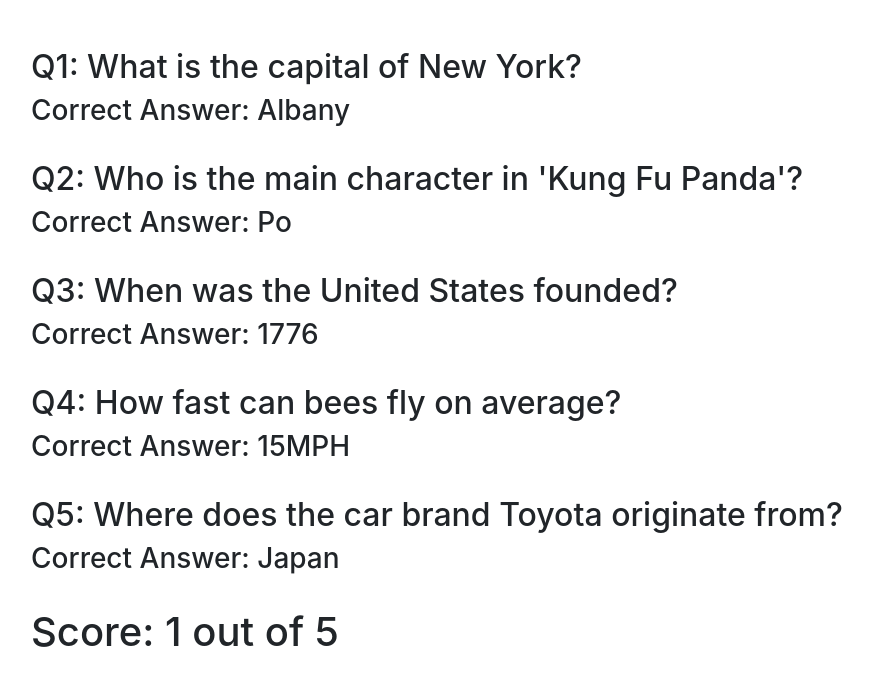
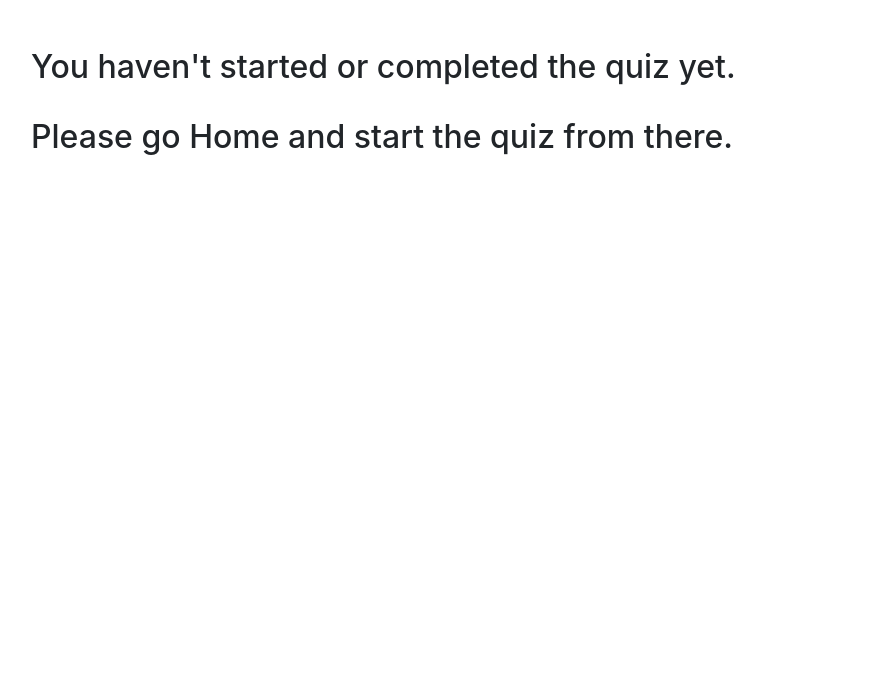
Before and after one commit to richardgalvez/python-playground, a Flask app: page /results in a window 1280 px wide. Shown: the part 24-710 px from the top of the page, without its empty margins (54-927 px from the left). Run offline with Flask 3, Linux system fonts and the light colour scheme; the visitor is signed in with stand-in values (Sample User, id 1); some libraries are stand-ins or nearby versions.

Commit message:
Cinquiz - Added check for user's score for /results.

```diff
--- a/cinquiz/templates/results.html
+++ b/cinquiz/templates/results.html
@@ -5,13 +5,15 @@
 {% endblock title %}
 
 {% block content %}
-<!-- TODO: Dynamically serve score, but only after validation of quiz completion.
-  Will need an if block/logically validate in app.py.-->
+  <div class="container mt-5">
+  {% if score < 5 %}
+  <h2>You haven't started or completed the quiz yet.</h2>
+  <br>
+  <h2>Please go Home and start the quiz from there.</h2>
 
 <!-- TODO: Show: Total score, all questions in order and what the user
   answered, whether it was correct or not, and the correct answer.-->
-
-  <div class="container mt-5">
+  {% else %}
     {% for q in question %}
       <h2>{{ q.text }} </<h2>
       {% set correct_option = q.correct_option_index %}
@@ -20,4 +22,5 @@
     {% endfor %}
       <h1 class="mb-4">Score: {{ score }} out of {{ total_questions }}</h1>
     <div>
+  {% endif %}
 {% endblock content %}
```
Lines whose indentation alone changed are shown as unchanged.
